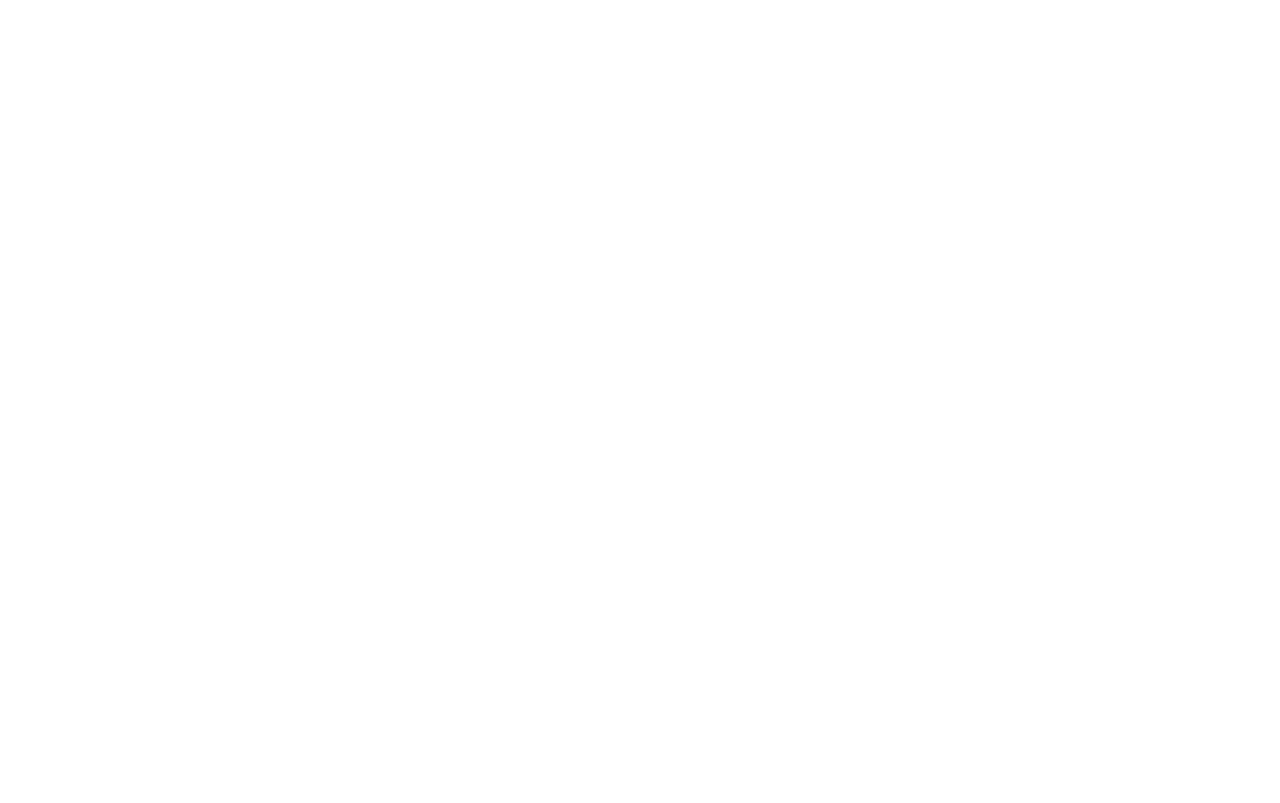
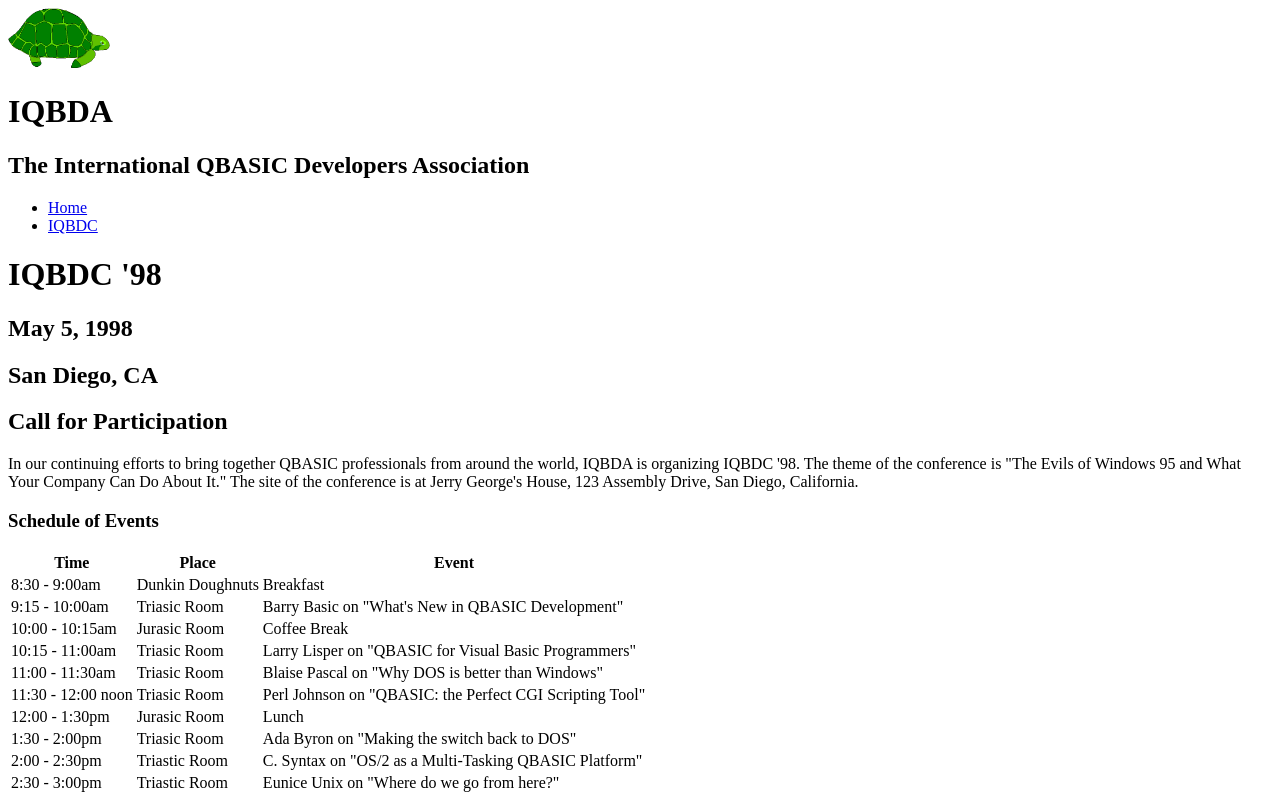
Before and after one commit to brianaw/iqbda, a plain HTML site: page iqbdc.html in a window 1280 px wide. Drawn offline with Linux system fonts and the light colour scheme.

Commit message:
completed part 2

```diff
--- a/iqbdc.html
+++ b/iqbdc.html
@@ -1,8 +1,105 @@
+<!DOCTYPE html>
 <html>
-  <head>
-    <meta http-equiv="content-type" content="text/html; charset=UTF-8">
-    <title></title>
-  </head>
+
+    <meta charset="utf-8">
+    <title>IQBDA</title>
+    <link rel="stylesheet" type="text/css" href="base.css" media="screen" />
+
   <body>
+    <div id="page-wrapper">
+
+      <div id="header">
+        <img width="102" height="60" src="Skittles.gif">
+
+          <h1>IQBDA</h1>
+
+        <h2>The International QBASIC Developers
+          Association</h2>
+      </div>
+
+      <div id="navbar">
+        <ul>
+          <li>
+            <a href="index.html">Home</a>
+          </li>
+          <li>
+            <a href="iqbdc.html">IQBDC</a>
+          </li>
+
+        </ul>
+      </div>
+
+      <div id="content">
+    <header id="page-header"> <h1>IQBDC '98</h1>
+    <h2>May 5, 1998</h2>
+    <h2>San Diego, CA</h2>
+    <h2>Call for Participation</h2>
+    </header>
+
+    In our continuing efforts to bring together QBASIC professionals from around the world, IQBDA is organizing IQBDC '98. The theme of the conference is "The Evils of Windows 95 and What Your Company Can Do About It." The site of the conference is at Jerry George's House, 123 Assembly Drive, San Diego, California.
+
+
+    <header id="table-header"> <h3>Schedule of Events</h3>
+
+    <table>
+    <tr>
+      <th> Time </th>
+      <th> Place </th>
+      <th> Event </th>
+    </tr>
+    <tr>
+      <td> 8:30 - 9:00am </td>
+      <td> Dunkin Doughnuts </td>
+      <td> Breakfast </td>
+    </tr>
+    <tr>
+      <td>  9:15 - 10:00am </td>
+      <td> Triasic Room </td>
+      <td> Barry Basic on "What's New in QBASIC Development" </td>
+    </tr>
+    <tr>
+      <td> 10:00 - 10:15am </td>
+      <td> Jurasic Room </td>
+      <td> Coffee Break </td>
+    </tr>
+    <tr>
+      <td> 10:15 - 11:00am </td>
+      <td>  Triasic Room </td>
+      <td>  Larry Lisper on "QBASIC for Visual Basic Programmers" </td>
+    </tr>
+    <tr>
+      <td>  11:00 - 11:30am </td>
+      <td>  Triasic Room </td>
+      <td>  Blaise Pascal on "Why DOS is better than Windows" </td>
+    </tr>
+    <tr>
+      <td> 11:30 - 12:00 noon </td>
+      <td> Triasic Room </td>
+      <td> Perl Johnson on "QBASIC: the Perfect CGI Scripting Tool" </td>
+    </tr>
+    <tr>
+      <td> 12:00 - 1:30pm </td>
+      <td> Jurasic Room </td>
+      <td> Lunch </td>
+    </tr>
+    <tr>
+      <td>  1:30 - 2:00pm </td>
+      <td> Triasic Room </td>
+      <td> Ada Byron on "Making the switch back to DOS" </td>
+    </tr>
+    <tr>
+      <td> 2:00 - 2:30pm </td>
+      <td> Triastic Room </td>
+      <td> C. Syntax on "OS/2 as a Multi-Tasking QBASIC Platform" </td>
+    </tr>
+    <tr>
+      <td>  2:30 - 3:00pm </td>
+      <td> Triastic Room </td>
+      <td>  Eunice Unix on "Where do we go from here?" </td>
+    </tr>
+    </table>
+
+      </div>
+    </div>
   </body>
 </html>
```
